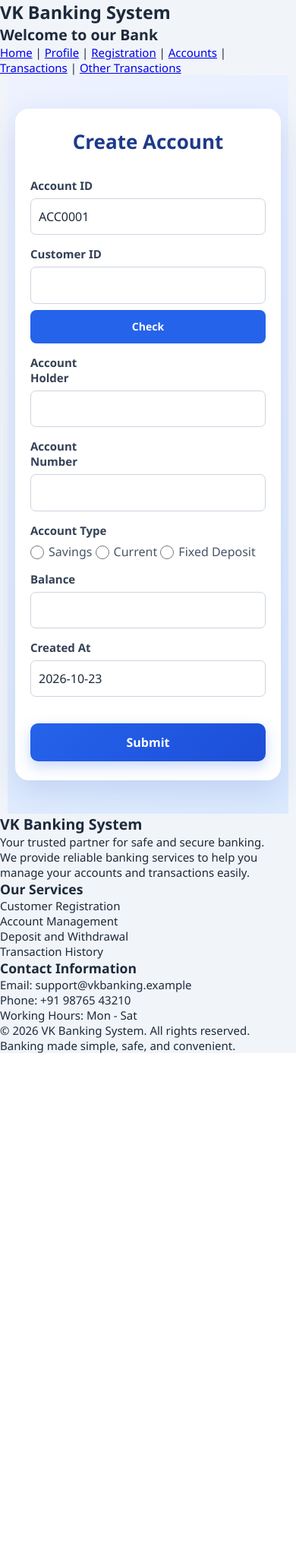
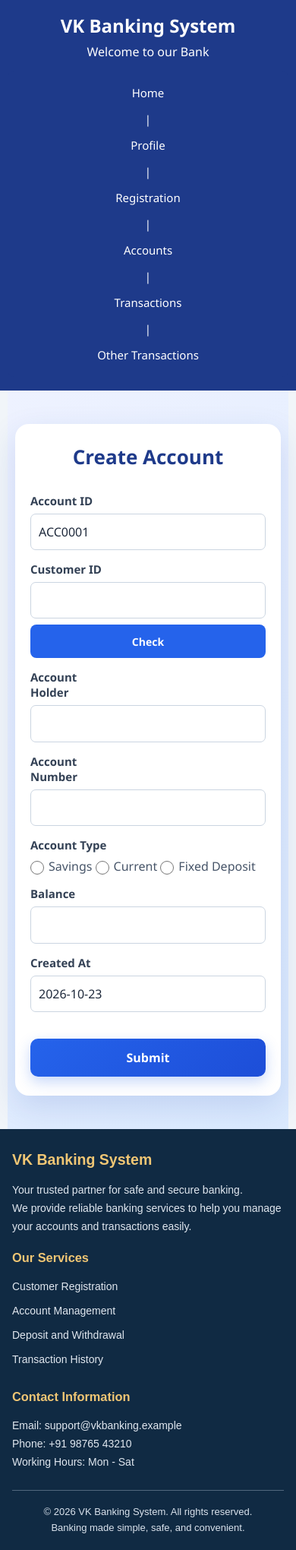
Before and after one commit to VIMALKUMAR-17/Banking_Service, a Django app: page /account/ in a window 390 px wide. Shown: the whole page at 76% size. Before the commit the page ends 1386 px from the top, so only its background shows below. Run offline with Django 5.2, Linux system fonts and the light colour scheme.

Commit message:
Update banking1.css

```diff
--- a/Accounts/static/banking1.css
+++ b/Accounts/static/banking1.css
@@ -1,135 +1,248 @@
 
-/* =================================
-   RESPONSIVE FOR ALL FORM FIELDS
-   ================================= */
-
+/* ---------- GLOBAL LAYOUT ---------- */
 *,
 *::before,
 *::after {
     box-sizing: border-box;
 }
 
+html {
+    width: 100%;
+    min-height: 100%;
+    scroll-behavior: smooth;
+}
+
+body {
+    margin: 0;
+    padding: 0;
+    min-height: 100vh;
+    display: flex;
+    flex-direction: column;
+    font-family: "Segoe UI", Arial, sans-serif;
+    color: #1e293b;
+    overflow-wrap: break-word;
+}
+
+img,
+video,
+iframe {
+    max-width: 100%;
+}
+
 input,
 select,
 textarea,
 button {
-    font-family: inherit;
+    max-width: 100%;
+    font: inherit;
+}
+
+/* ---------- HEADER ---------- */
+.header {
+    width: 100%;
+    background-color: #1e3a8a;
+    color: white;
+    text-align: center;
+    padding: 24px 16px;
+}
+
+.header h1 {
+    margin: 0;
+    color: white;
+    font-size: clamp(24px, 4vw, 36px);
+    line-height: 1.3;
+}
+
+.header h2 {
+    margin: 8px 0 0;
+    color: white;
+    font-size: clamp(16px, 2.5vw, 22px);
+    font-weight: normal;
+    line-height: 1.4;
+}
+
+/* ---------- NAVIGATION ---------- */
+nav {
+    display: flex;
+    flex-wrap: wrap;
+    justify-content: center;
+    align-items: center;
+    gap: 8px 12px;
+    width: 100%;
+    max-width: 1200px;
+    margin: 18px auto 0;
+    padding: 12px;
+    background-color: #1e3a8a;
+    border-radius: 8px;
+}
+
+nav a {
+    display: inline-block;
+    padding: 9px 10px;
+    color: white;
+    text-decoration: none;
+    font-size: 16px;
+    line-height: 1.4;
+    border-radius: 5px;
+    overflow-wrap: anywhere;
+}
+
+nav a:hover,
+nav a:focus-visible {
+    color: #ffd700;
+    background-color: rgba(255, 255, 255, 0.12);
+}
+
+/* ---------- PAGE CONTENT ---------- */
+main,
+.container,
+.transaction-container {
+    min-width: 0;
     max-width: 100%;
 }
 
-input:not([type="checkbox"]):not([type="radio"]):not([type="submit"]):not([type="button"]):not([type="hidden"]):not([type="range"]):not([type="color"]),
-select,
-textarea {
-    width: 100%;
-    min-width: 0;
-    padding: 11px 12px;
-    font-size: 16px;
-    border: 1px solid #cbd5e1;
-    border-radius: 7px;
-}
-
-textarea {
-    min-height: 100px;
-    resize: vertical;
-}
-
-label {
-    display: block;
-    margin-bottom: 6px;
-    overflow-wrap: anywhere;
-}
-
-form {
-    width: calc(100% - 32px);
-    max-width: 810px;
-    margin: 24px auto;
-}
-
-/* Prevent long tables from breaking mobile layout */
-.table-responsive,
-.table-container {
+/* ---------- TABLE SCROLLING ---------- */
+/* Add class="table-responsive" to a wrapper around wide tables. */
+.table-responsive {
     width: 100%;
     max-width: 100%;
     overflow-x: auto;
     -webkit-overflow-scrolling: touch;
 }
 
-table {
+.table-responsive table {
+    min-width: 600px;
     max-width: 100%;
+    border-collapse: collapse;
 }
 
-button,
-input[type="submit"],
-.btn {
-    min-height: 42px;
-    cursor: pointer;
-    white-space: normal;
+/* ---------- FOOTER ---------- */
+.footer {
+    width: 100%;
+    margin-top: auto;
+    padding: 28px 20px 18px;
+    background-color: #102a43;
+    color: white;
+    font-family: Arial, sans-serif;
 }
 
-/* Search fields */
-.search-box {
+.footer h1 {
+    margin: 0 0 16px;
+    text-align: center;
+    color: white;
+    font-size: 25px;
+}
+
+.footer-container {
     display: flex;
     flex-wrap: wrap;
-    gap: 10px;
+    justify-content: space-between;
+    gap: 24px;
     width: 100%;
+    max-width: 1200px;
+    margin: 0 auto;
+    color: white;
 }
 
-.search-box input {
-    flex: 1 1 200px;
+.footer-section {
+    flex: 1 1 220px;
     min-width: 0;
+    color: #e0e7ef;
+    font-size: 14px;
+    line-height: 1.7;
 }
 
-/* Tablet and mobile */
+.footer-section h2,
+.footer-section h3 {
+    margin: 0 0 12px;
+    color: #f0c674;
+}
+
+.footer-section ul {
+    padding: 0;
+    list-style: none;
+}
+
+.footer-section ul li {
+    margin-bottom: 8px;
+    color: #e0e7ef;
+}
+
+.footer-bottom {
+    margin-top: 24px;
+    padding-top: 14px;
+    border-top: 1px solid #52677d;
+    text-align: center;
+    color: #d9e2ec;
+    font-size: 13px;
+}
+
+.footer-bottom p {
+    margin: 6px 0;
+}
+
+/* ---------- TABLETS ---------- */
 @media (max-width: 768px) {
-    form {
-        width: calc(100% - 24px);
-        padding: 18px;
+    .header {
+        padding: 20px 12px;
     }
 
-    .container,
-    .transaction-container {
-        width: calc(100% - 24px);
-        max-width: 100%;
-        margin: 18px auto;
+    nav {
+        gap: 6px;
+        padding: 10px 6px;
     }
 
-    .search-box {
-        flex-direction: column;
+    nav a {
+        padding: 9px;
+        font-size: 14px;
     }
 
-    .search-box input,
-    .search-box select,
-    .search-box button {
-        width: 100%;
+    .footer {
+        padding: 24px 16px 16px;
     }
 
-    table {
-        display: block;
-        width: 100%;
-        overflow-x: auto;
-    }
-
-    form button,
-    form input[type="submit"] {
-        max-width: 100%;
+    .footer-container {
+        gap: 18px;
     }
 }
 
+/* ---------- MOBILE PHONES ---------- */
 @media (max-width: 480px) {
-    form {
-        width: calc(100% - 20px);
-        padding: 14px;
+    .header {
+        padding: 18px 10px;
     }
 
-    .container,
-    .transaction-container {
-        width: calc(100% - 20px);
-        padding: 14px;
+    .header h1 {
+        font-size: 24px;
     }
 
-    input,
-    select,
-    textarea {
+    .header h2 {
         font-size: 16px;
     }
+
+    nav {
+        flex-direction: column;
+        align-items: stretch;
+        gap: 4px;
+        margin-top: 14px;
+        padding: 8px;
+    }
+
+    nav a {
+        display: block;
+        width: 100%;
+        padding: 10px;
+        text-align: center;
+        font-size: 15px;
+    }
+
+    .footer-container {
+        flex-direction: column;
+        gap: 16px;
+    }
+
+    .footer-section {
+        flex-basis: auto;
+        width: 100%;
+    }
 }
```
